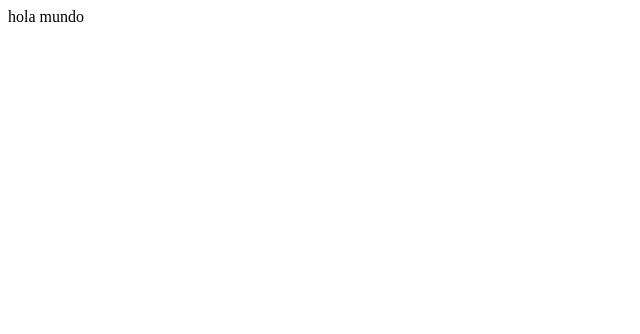
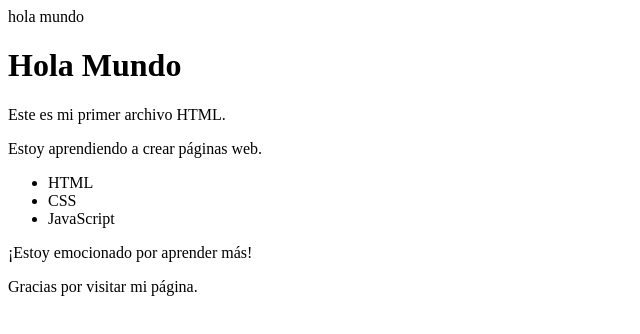
Before and after one commit to Castrillon-Kevin/prueba, a plain HTML site: page index.html in a window 1280 px wide. Shown: the whole page, without its empty margins (0-640 px from the left). Drawn offline with Linux system fonts and the light colour scheme.

Commit message:
actualizacion

```diff
--- a/index.html
+++ b/index.html
@@ -1 +1,11 @@
 hola mundo
+<h1>Hola Mundo</h1>
+<p>Este es mi primer archivo HTML.</p>
+<p>Estoy aprendiendo a crear páginas web.</p>
+<ul>
+    <li>HTML</li>
+    <li>CSS</li>
+    <li>JavaScript</li>
+</ul>
+<p>¡Estoy emocionado por aprender más!</p>
+<p>Gracias por visitar mi página.</p>
```
